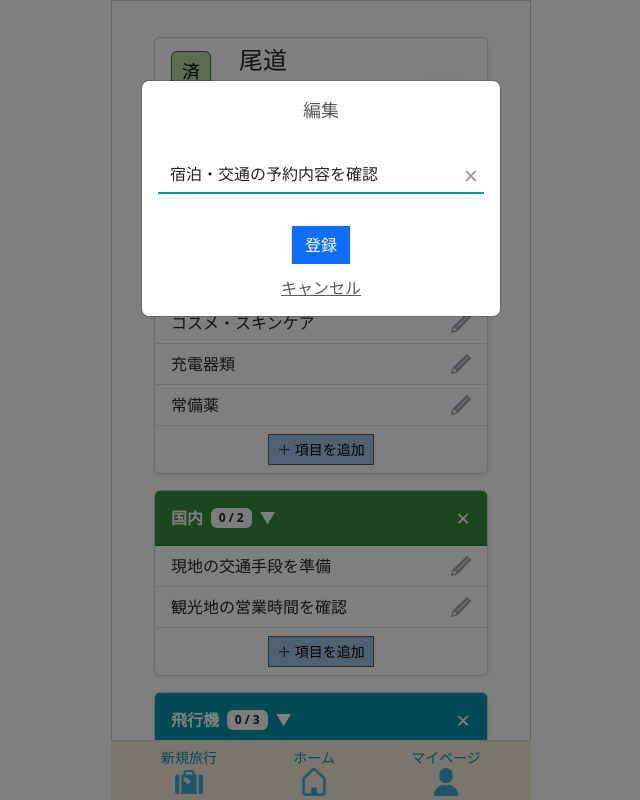
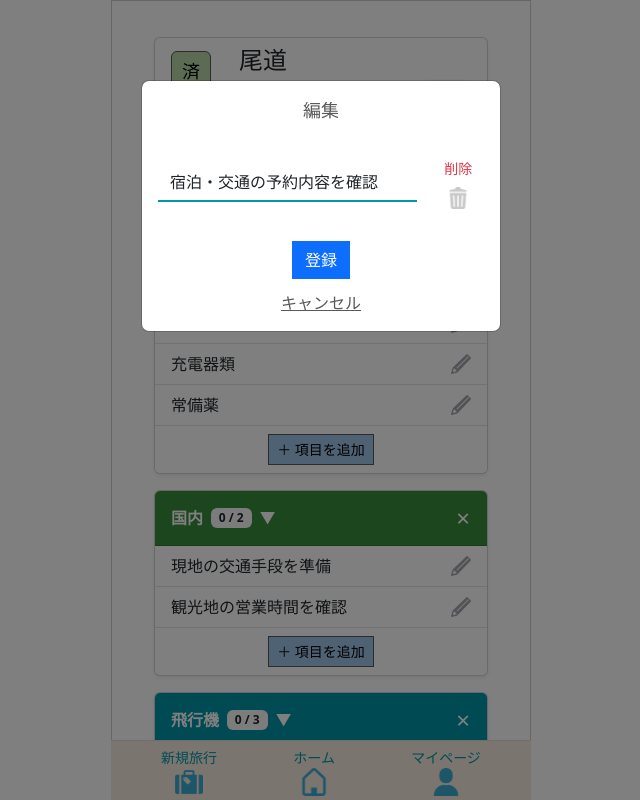
Before and after one commit to Ukahana/tabipre, a Django app: page /old_template/75/edit/ in a window 1280 px wide, after a click that opens the changed part. Shown: the whole page, without its empty margins (319-959 px from the left). Run offline with Django 5.2, Linux system fonts and the light colour scheme; a user stored in the database is signed in; data comes from the database, SQL or seed files in the repository; both versions use the stored data as it was after the commit.

Commit message:
既存edit2までOK

```diff
--- a/first_project/app/views/old_travel/template_manage.py
+++ b/first_project/app/views/old_travel/template_manage.py
@@ -23,27 +23,22 @@ def old_template_edit(request, template_id):
             category.delete()
             return redirect("app:old_template_edit", template_id=template.id)
 
-    # お気に入り
     favorite, _ = Favorite.objects.get_or_create(user=request.user)
     favorite_items = FavoriteItem.objects.filter(favorite=favorite)
 
-    # カテゴリ一覧
     categories = TravelCategory.objects.filter(template=template)
     for cat in categories:
         items = cat.travelitem_set.all()
         cat.total_count_display = cat.total_count
         cat.checked_count_display = cat.checked_count
 
-
-    # ★ 旅行全体のチェック数を追加
     all_items = TravelItem.objects.filter(travel_category__template=template)
     checked_items = all_items.filter(item_checked=TravelItem.ItemChecked.YES).count()
     total_items = all_items.count()
 
-    # ★ ステータス計算を追加（← これが重要）
     today = timezone.now().date()
     if travel.end_date < today:
-       status = "済"
+        status = "済"
     elif total_items > 0 and total_items == checked_items:
         status = "完"
     else:
@@ -61,6 +56,9 @@ def old_template_edit(request, template_id):
         "checked_items": checked_items,
         "total_items": total_items,
         "card_travel_info": template.travel_info,
+       "open_edit_modal": request.session.pop("open_edit_modal", None),
+       "edit_item_name": request.session.pop("edit_item_name", ""),
+
     }
 
     return render(request, "old_travel/template_manage.html", context)
@@ -76,29 +74,40 @@ def edit_item(request, item_id):
     if request.method == "POST":
         new_name = request.POST.get("item_name", "").strip()
 
-        # ★ 空白なら削除扱い
-        if new_name == "":
+        # 削除処理
+        if "delete" in request.POST:
             item.delete()
             return redirect("app:old_template_edit", template_id=item.travel_category.template.id)
 
-        # ★ delete ボタンが押された場合
-        if "delete" in request.POST:
-            item.delete()
-        else:
-            item.item_name = new_name
-            item.save()
+        # ① 必須チェック
+        if not new_name:
+            messages.error(request, "項目名を入力してください。")
+            request.session["open_edit_modal"] = item.id
+            request.session["edit_item_name"] = new_name
+            return redirect("app:old_template_edit", template_id=item.travel_category.template.id)
+
+        # ② 文字数チェック
+        if len(new_name) > 50:
+            messages.error(request, "項目名は50文字以内で入力してください。")
+            request.session["open_edit_modal"] = item.id
+            request.session["edit_item_name"] = new_name
+            return redirect("app:old_template_edit", template_id=item.travel_category.template.id)
+
+        # ③ 重複チェック（同じカテゴリ内）
+        if TravelItem.objects.filter(
+            travel_category=item.travel_category,
+            item_name=new_name
+        ).exclude(id=item.id).exists():
+            messages.error(request, "同じ名前の項目がすでに存在します。")
+            request.session["open_edit_modal"] = item.id
+            request.session["edit_item_name"] = new_name
+            return redirect("app:old_template_edit", template_id=item.travel_category.template.id)
+
+        # 更新処理
+        item.item_name = new_name
+        item.save()
 
         return redirect("app:old_template_edit", template_id=item.travel_category.template.id)
-
-    return render(
-        request,
-        "parts/edit_item_modal.html",
-        {
-            "item": item,
-            "template_id": item.travel_category.template.id
-        }
-    )
-
 # -------------------------------
 # 項目追加（モーダル）
 # -------------------------------
--- a/first_project/static/tabipre/css/base/base.css
+++ b/first_project/static/tabipre/css/base/base.css
@@ -204,3 +204,10 @@ textarea.form-control {
   border: 2px solid #b30000 !important;
   background: #fff5f5;
 }
+/* 項目編集モーダル削除ボタン*/
+.delete-label {
+  white-space: nowrap;
+  display: inline-block;
+  min-width: 40px;
+  text-align: center;
+}
--- a/first_project/static/tabipre/css/old_template/template_manage.css
+++ b/first_project/static/tabipre/css/old_template/template_manage.css
@@ -81,3 +81,10 @@
 .color-option.selected {
     border: 3px solid #333;
 }
+
+.eddit_item_modal .delete-label {
+  white-space: nowrap;
+  display: inline-block;
+  min-width: 40px;
+  text-align: center;
+}
--- a/first_project/static/tabipre/js/parts/item_edit.js
+++ b/first_project/static/tabipre/js/parts/item_edit.js
@@ -1,29 +1,45 @@
 document.addEventListener("DOMContentLoaded", function () {
-    const modal = document.getElementById("editItemModal");
-    if (!modal) return;
+    const modalEl = document.getElementById("editItemModal");
+    if (!modalEl) return;
 
-    modal.addEventListener("show.bs.modal", function (event) {
+    const modal = new bootstrap.Modal(modalEl);
+
+    // ① 通常の「編集ボタンを押して開く」処理
+    modalEl.addEventListener("show.bs.modal", function (event) {
         const button = event.relatedTarget;
+        if (!button) return;  // ★ エラー時は relatedTarget が null
 
-        // HTML の data 属性に合わせる
         const itemId = button.dataset.itemId;
         const itemName = button.dataset.itemName;
 
-        // hidden にセット
         document.getElementById("editItemId").value = itemId;
         document.getElementById("editItemInput").value = itemName;
 
-        // ★★★ ここが最重要 ★★★
-        // edit_item の URL を動的にセット
         const form = document.getElementById("editItemForm");
         form.action = `/item/edit/${itemId}/`;
     });
 
-    modal.addEventListener("shown.bs.modal", function () {
+    // ② モーダルが開いたら入力欄にフォーカス
+    modalEl.addEventListener("shown.bs.modal", function () {
         const input = document.getElementById("editItemInput");
         const len = input.value.length;
-
         input.focus();
         input.setSelectionRange(len, len);
     });
+
+    // ③ ★ エラー時に自動でモーダルを開く（＋値セット）
+    if (modalEl.dataset.open === "1") {
+        const itemId = modalEl.dataset.itemId;  // ← Django から渡す
+        const itemName = modalEl.dataset.itemName;
+
+        // 値をセット
+        document.getElementById("editItemId").value = itemId;
+        document.getElementById("editItemInput").value = itemName;
+
+        // form.action をセット
+        const form = document.getElementById("editItemForm");
+        form.action = `/item/edit/${itemId}/`;
+
+        modal.show();
+    }
 });
--- a/first_project/templates/old_travel/travel_detail.html
+++ b/first_project/templates/old_travel/travel_detail.html
@@ -71,7 +71,7 @@
         {% endif %}
 
         <a href="{% url 'app:travel_link' travel_info.travel_info_id %}" class="btn btn-link">
-            共有リンクへ
+            共有リンク
         </a>
 
     </div>
--- a/first_project/templates/parts/edit_item_modal.html
+++ b/first_project/templates/parts/edit_item_modal.html
@@ -1,4 +1,10 @@
-<div class="modal fade" id="editItemModal" tabindex="-1">
+{% load static %}
+<div class="modal fade eddit_item_modal"
+     id="editItemModal"
+     tabindex="-1"
+     data-open="{% if open_edit_modal %}1{% else %}0{% endif %}"
+     data-item-id="{{ open_edit_modal }}"
+     data-item-name="{{ edit_item_name }}">
   <div class="modal-dialog modal-sm">
     <div class="modal-content">
 
@@ -6,25 +12,42 @@
         <h5 class="modal-title text-center w-100">編集</h5>
       </div>
 
+      <!-- ★ エラー表示（編集モーダル専用） -->
+      {% if open_edit_modal %}
+        {% if messages %}
+        <div class="px-3 pt-2">
+          {% for message in messages %}
+            <div class="alert alert-danger py-1 mb-2">{{ message }}</div>
+          {% endfor %}
+        </div>
+        {% endif %}
+      {% endif %}
+
       <form method="POST" id="editItemForm">
         {% csrf_token %}
 
-        <!-- ★ どのアイテムを編集するか -->
         <input type="hidden" name="edit_item_id" id="editItemId">
 
         <div class="modal-body">
-          <div class="position-relative">
+          <div class="d-flex align-items-center">
+
             <input type="text"
                    name="item_name"
                    id="editItemInput"
-                   class="form-control border-0 border-bottom"
+                   class="form-control border-0 border-bottom me-3"
                    placeholder="項目を入力">
 
-            <button type="button"
-                    class="clear-btn position-absolute end-0 top-50 translate-middle-y"
-                    onclick="document.getElementById('editItemInput').value = ''">
-              ×
-            </button>
+            <div class="text-center">
+              <div class="delete-label text-danger small mb-1">削除</div>
+              <button type="submit"
+                      name="delete"
+                      value="1"
+                      class="btn p-0"
+                      style="border: none; background: none;">
+                <img src="{% static 'tabipre/icons/trash.png' %}" width="22" alt="削除">
+              </button>
+            </div>
+
           </div>
         </div>
 
```
Also changed, not shown: first_project/static/tabipre/css/old_template/template_base.css (+0 -17 lines), first_project/db.sqlite3, first_project/static/tabipre/icons/trash.png (added).
